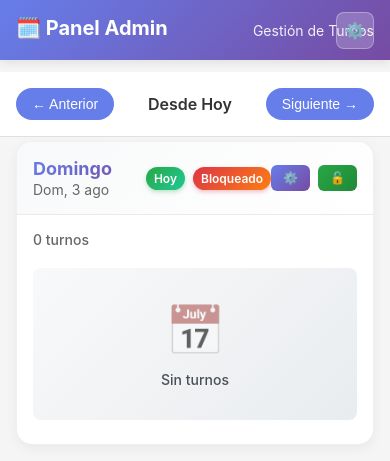
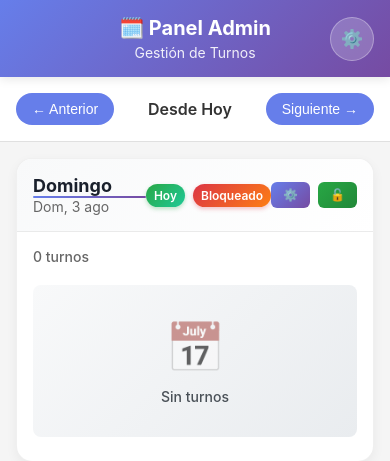
Before and after one commit to TrezeguetSanteb/turnosBot, a Flask app: page /mobile in a window 390 px wide. Shown: the top 461 px of the page. Run offline with Flask 3, Linux system fonts and the light colour scheme; data that the repository does not hold is empty.

Commit message:
Mejorar diseño del header y nombres de días en panel móvil
- Reorganizar header para evitar superposición del botón de configuración global
- Cambiar colores de nombres de días de gradiente a color sólido para mejor legibilidad
- Botón configuración global ahora es circular y mejor posicionado
- Agregar línea decorativa debajo de nombres de días
- Mejorar espaciado y responsive del header

```diff
--- a/templates/admin_panel_mobile.html
+++ b/templates/admin_panel_mobile.html
@@ -41,15 +41,17 @@
         .mobile-header {
             background: linear-gradient(135deg, #667eea 0%, #764ba2 100%);
             color: white;
-            padding: 16px;
+            padding: 16px 20px;
             text-align: center;
             box-shadow: 0 2px 10px rgba(0, 0, 0, 0.1);
             position: sticky;
             top: 0;
             z-index: 100;
             display: flex;
-            justify-content: space-between;
+            justify-content: center;
             align-items: center;
+            position: relative;
+            min-height: 72px;
         }
 
         .mobile-header h1 {
@@ -60,24 +62,37 @@
         .mobile-header .subtitle {
             font-size: 14px;
             opacity: 0.9;
+        }
+
+        .header-content {
+            text-align: center;
+            flex: 1;
         }
 
         .mobile-header .global-config-btn {
             background: rgba(255, 255, 255, 0.2);
             color: white;
             border: 1px solid rgba(255, 255, 255, 0.3);
-            padding: 8px;
-            border-radius: 8px;
-            font-size: 16px;
+            padding: 10px;
+            border-radius: 50%;
+            font-size: 18px;
             cursor: pointer;
             transition: all 0.3s;
             position: absolute;
             right: 16px;
+            top: 50%;
+            transform: translateY(-50%);
+            width: 44px;
+            height: 44px;
+            display: flex;
+            align-items: center;
+            justify-content: center;
         }
 
         .global-config-btn:hover {
             background: rgba(255, 255, 255, 0.3);
-            transform: scale(1.05);
+            transform: translateY(-50%) scale(1.1);
+            box-shadow: 0 4px 12px rgba(0, 0, 0, 0.15);
         }
 
         /* Banner de instalación PWA */
@@ -769,11 +784,22 @@
         }
 
         .day-name {
-            background: linear-gradient(135deg, #667eea 0%, #764ba2 100%);
-            -webkit-background-clip: text;
-            -webkit-text-fill-color: transparent;
-            background-clip: text;
             font-weight: 700;
+            font-size: 18px;
+            color: #1a202c;
+            text-shadow: none;
+            position: relative;
+        }
+
+        .day-name::after {
+            content: '';
+            position: absolute;
+            bottom: -2px;
+            left: 0;
+            width: 100%;
+            height: 2px;
+            background: linear-gradient(90deg, #667eea 0%, #764ba2 100%);
+            border-radius: 1px;
         }
 
         .status-today {
@@ -846,8 +872,10 @@
 
 <body>
     <div class="mobile-header">
-        <h1>🗓️ Panel Admin</h1>
-        <div class="subtitle">Gestión de Turnos</div>
+        <div class="header-content">
+            <h1>🗓️ Panel Admin</h1>
+            <div class="subtitle">Gestión de Turnos</div>
+        </div>
         <!-- Botón de configuración global -->
         <button class="global-config-btn" onclick="abrirConfiguracionGlobal()" title="Configuración Global">
             ⚙️
```
